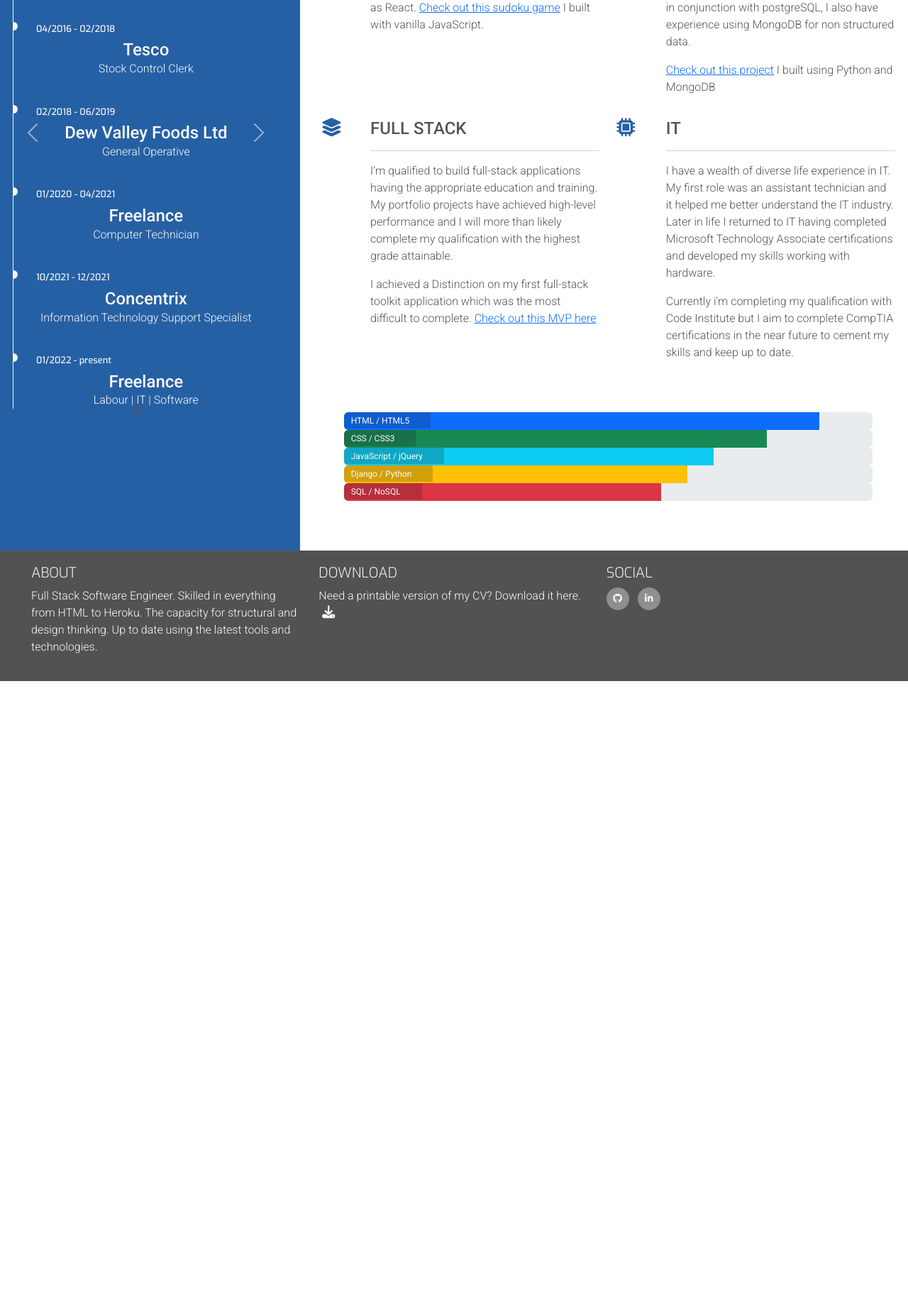
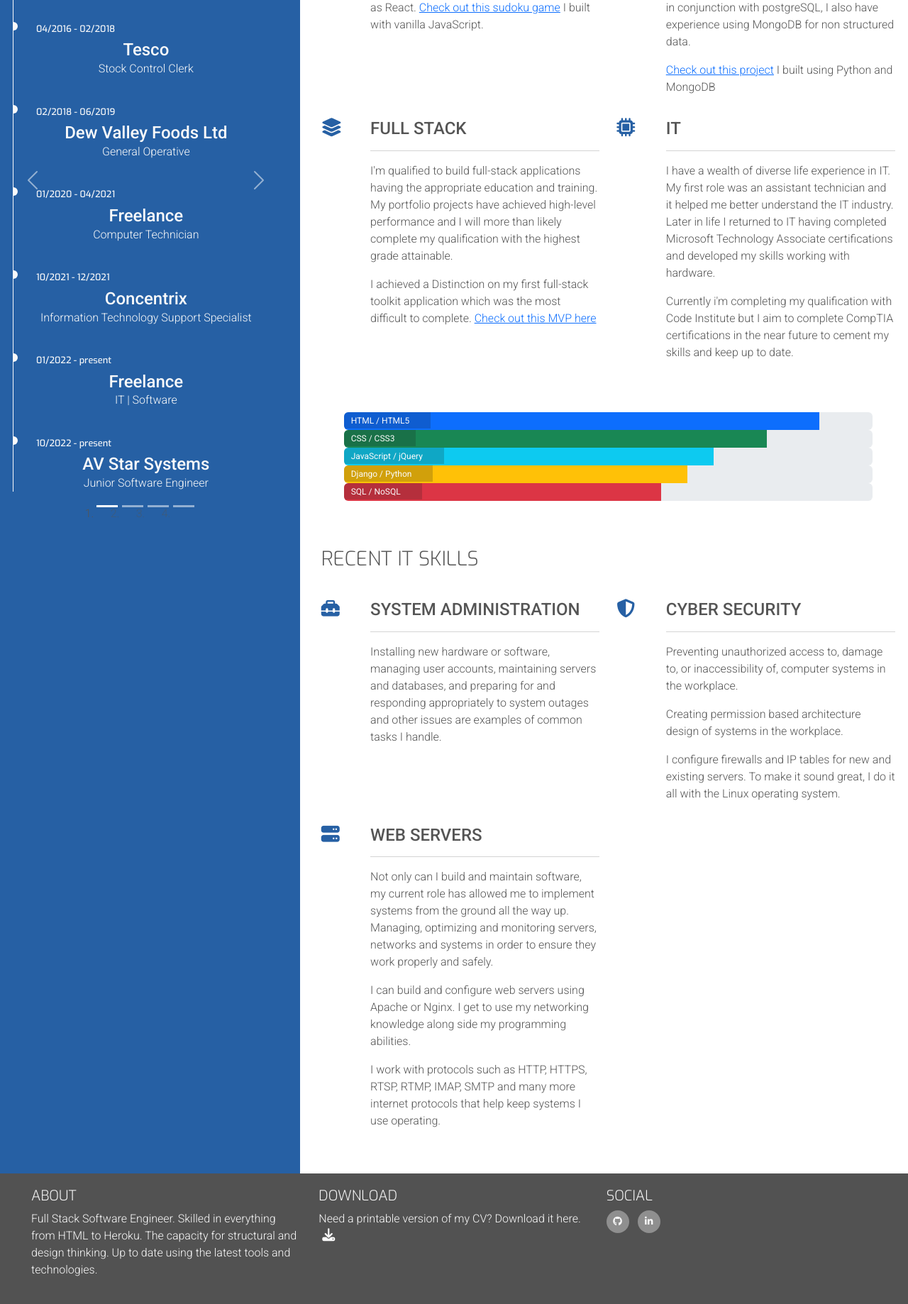
Before and after one commit to KristianColville1/portfolio, a Django app: page /resume/ in a window 1280 px wide. Shown: the part 597-2435 px from the top of the page at 71% size. Before the commit the page ends 1557 px from the top, so only its background shows below. Run offline with Django 4.2, Linux system fonts and the light colour scheme; some libraries are stand-ins or nearby versions.

Commit message:
Udated resume to present and added content

```diff
--- a/resume/templates/resume/index.html
+++ b/resume/templates/resume/index.html
@@ -5,12 +5,12 @@
 <section class="container-fluid g-0">
     <div class="row">
         <div class="col-md-4 bg-color-work-history section-column">
-              <div id="carouselExampleIndicators" class="carousel slide history-section" data-ride="carousel">
+            <div id="carouselExampleIndicators" class="carousel slide history-section" data-bs-ride="carousel">
                 <ol class="carousel-indicators">
-                      <li data-target="#carouselExampleIndicators" data-slide-to="0" class="active"></li>
-                      <li data-target="#carouselExampleIndicators" data-slide-to="1"></li>
-                      <li data-target="#carouselExampleIndicators" data-slide-to="2"></li>
-                      <li data-target="#carouselExampleIndicators" data-slide-to="3"></li>
+                    <li data-bs-target="#carouselExampleIndicators" data-bs-slide-to="0" class="active"></li>
+                    <li data-bs-target="#carouselExampleIndicators" data-bs-slide-to="1"></li>
+                    <li data-bs-target="#carouselExampleIndicators" data-bs-slide-to="2"></li>
+                    <li data-bs-target="#carouselExampleIndicators" data-bs-slide-to="3"></li>
                 </ol>
                 <div class="carousel-inner">
                     <div class="carousel-item active">
@@ -44,7 +44,13 @@
                             </div>
                             <div class="timeline-item" data-dates="01/2022 - present">
                                 <h4>Freelance</h4>
-                                  <p>Labour | IT | Software </p>
+                                <p>IT | Software </p>
+                                <p></p>
+                            </div>
+                            <div class="timeline-item" data-dates="10/2022 - present">
+                                <h4>AV Star Systems</h4>
+                                <p>Junior Software Engineer</p>
+                                <p class="mb-5"></p>
                             </div>
                         </div>
                     </div>
@@ -68,6 +74,7 @@
                             <div class="timeline-item" data-dates="11/2021 - present">
                                 <h4>Code Institute</h4>
                                 <p>QQI Level 6 in Full Stack Software Development</p>
+                                <p class="mb-5">(Awarded Distinction)</p>
                             </div>
                         </div>
                     </div>
@@ -105,8 +112,8 @@
                             <div class="timeline-item">
                                 <h4><i class="fa-brands fa-windows" aria-hidden="true"></i> MTA:</h4>
                                 <a href="https://www.certiport.com/Portal/Pages/PrintTranscriptInfo.aspx?action=Cert&id=414&cvid=B27DD93Rnx5gw6aPjo0F+g=="
-                                      target="_blank" class="text-decoration-none text-light">
-                                      <p>Azure Fundamentals <i class="fa-solid fa-arrow-pointer"></i></p>
+                                    target="_blank" class="text-decoration-none text-light mb-5">
+                                    <p class="mb-5">Azure Fundamentals <i class="fa-solid fa-arrow-pointer"></i></p>
                                 </a>
                             </div>
                         </div>
@@ -123,7 +130,8 @@
                             <div class="timeline-item d-flex align-items-center justify-content-center"
                                 data-dates="01/2022">
                                 <img src="{% static 'img/jan-2022-hackathon-codeinstitute.png' %}"
-                                      alt="second place hackathon for January 2022 with Code Institute" width="200">
+                                    alt="second place hackathon for January 2022 with Code Institute" width="200"
+                                    class="mb-5">
                             </div>
                         </div>
                     </div>
@@ -298,6 +306,90 @@
                     </div>
                 </div>
             </div>
+            <div class="row mt-3">
+                <div class="col">
+                    <h3 class="section-heading uppercase">Recent IT Skills</h3>
+                </div>
+            </div>
+            <div class="row">
+                <div class="col-sm-12 col-lg-6">
+                    <div class="row">
+                        <div class="col-md-2 d-none d-md-block">
+                            <i class="three-reasons-icon fa-solid fa-toolbox" aria-hidden="true"></i>
+                        </div>
+                        <div class="col-sm-12 col-md-10 mb-3">
+                            <h4 class="interest-heading uppercase d-none d-md-block">System Administration</h4>
+                            <h4 class="interest-heading uppercase d-sm-block d-md-none">
+                                <div class="text-center">
+                                    <div>
+                                        <i class="three-reasons-icon fa-solid fa-toolbox" aria-hidden="true"></i>
+                                    </div>
+                                    System Administration
+                                </div>
+                            </h4>
+                            <hr>
+                            <p class="text-justify">
+                                Installing new hardware or software, managing user accounts, maintaining servers and
+                                databases, and preparing for and responding appropriately to system outages and other
+                                issues are examples of common tasks I handle.
+                            </p>
+                        </div>
+                    </div>
+                </div>
+                <div class="col-sm-12 col-lg-6">
+                    <div class="row">
+                        <div class="col-md-2 d-none d-md-block">
+                            <i class="three-reasons-icon fa-solid fa-shield-halved" aria-hidden="true"></i>
+                        </div>
+                        <div class="col-sm-12 col-md-10 mb-3">
+                            <h4 class="interest-heading uppercase d-none d-md-block">Cyber Security</h4>
+                            <h4 class="interest-heading uppercase d-sm-block d-md-none">
+                                <div class="text-center">
+                                    <div>
+                                        <i class="three-reasons-icon fa-solid fa-shield-halved" aria-hidden="true"></i>
+                                    </div>
+                                    Cyber Security
+                                </div>
+                            </h4>
+                            <hr>
+                            <p class="text-justify">
+                                Preventing unauthorized access to, damage to, or inaccessibility of, computer systems in the workplace.
+                            </p>
+                            <p class="text-justify">Creating permission based architecture design of systems in the workplace.</p>
+                            <p class="text-justify">I configure firewalls and IP tables for new and existing servers. To make it sound great, I do it all with the Linux operating system.</p>
+                        </div>
+                    </div>
+                </div>
+                <div class="col-sm-12 col-lg-6">
+                    <div class="row">
+                        <div class="col-md-2 d-none d-md-block">
+                            <i class="three-reasons-icon fa-solid fa-server" aria-hidden="true"></i>
+                        </div>
+                        <div class="col-sm-12 col-md-10 mb-3">
+                            <h4 class="interest-heading uppercase d-none d-md-block">Web Servers</h4>
+                            <h4 class="interest-heading uppercase d-sm-block d-md-none">
+                                <div class="text-center">
+                                    <div>
+                                        <i class="three-reasons-icon fa-solid fa-layer-group" aria-hidden="true"></i>
+                                    </div>
+                                    Web Servers
+                                </div>
+                            </h4>
+                            <hr>
+                            <p class="text-justify">
+                                Not only can I build and maintain software, my current role has allowed me to implement systems from the ground all the way up.
+                                Managing, optimizing and monitoring servers, networks and systems in order to ensure
+                                they work properly and safely.
+                            </p>
+                            <p class="text-justify">I can build and configure web servers using Apache or Nginx. I get
+                                to use my networking knowledge along side my programming abilities.</p>
+                            </p>
+                            <p class="text-justify">I work with protocols such as HTTP, HTTPS, RTSP, RTMP, IMAP, SMTP
+                                and many more internet protocols that help keep systems I use operating.</p>
+                        </div>
+                    </div>
+                </div>
+            </div>
         </div>
     </div>
 
```
Lines whose indentation alone changed are shown as unchanged.
